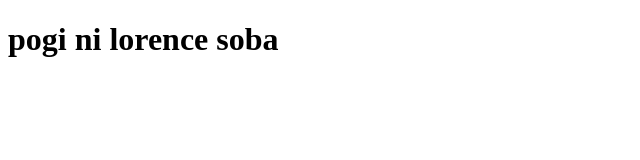
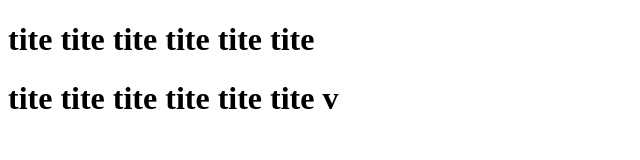
Before and after one commit to youou37/main, a plain HTML site: page index.html in a window 1280 px wide. Shown: the whole page, without its empty margins (0-640 px from the left). Drawn offline with Linux system fonts and the light colour scheme.

Commit message:
Update index.html

```diff
--- a/index.html
+++ b/index.html
@@ -6,7 +6,8 @@
     <title>Document</title>
 </head>
 <body>
-    <h1> pogi ni lorence soba </h1>
+    <h1> tite tite tite tite tite tite</h1>
+    <h1> tite tite tite tite tite tite  v</h1>
 
 </body>
 </html>
```
